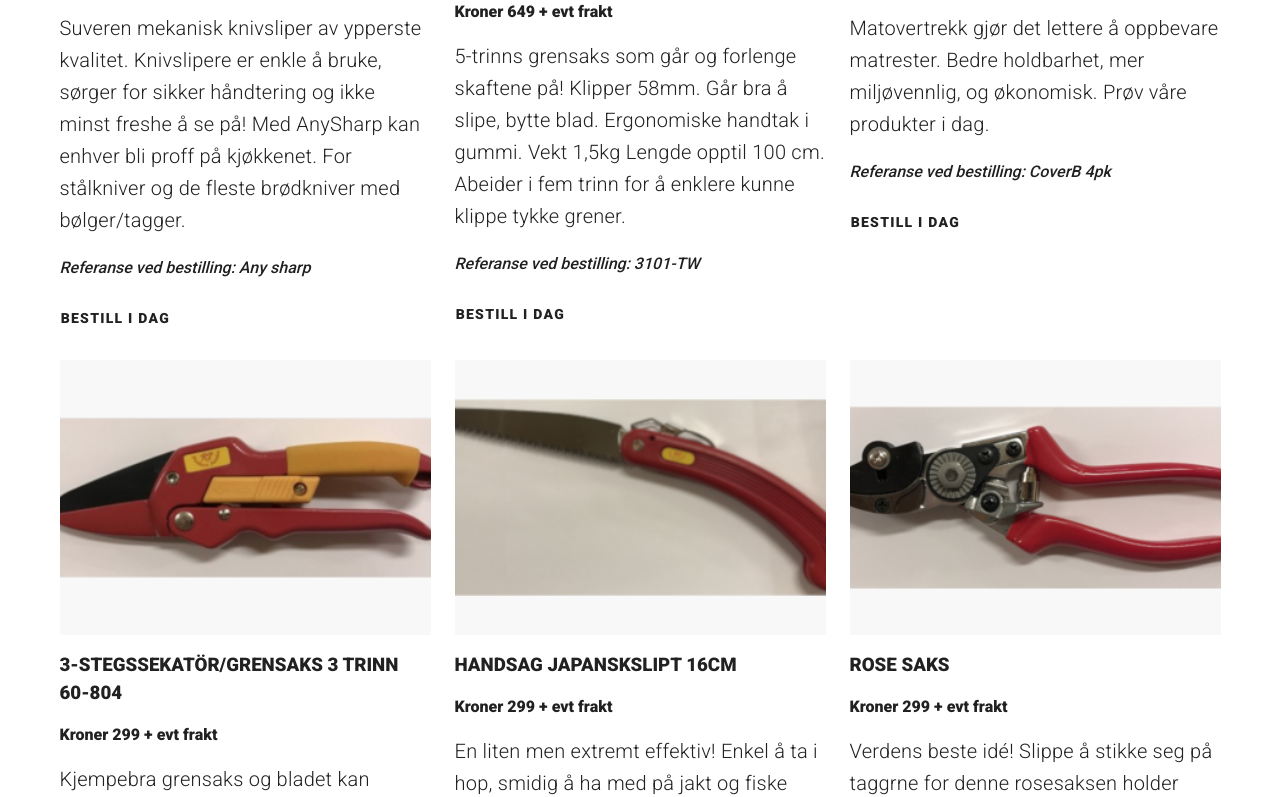
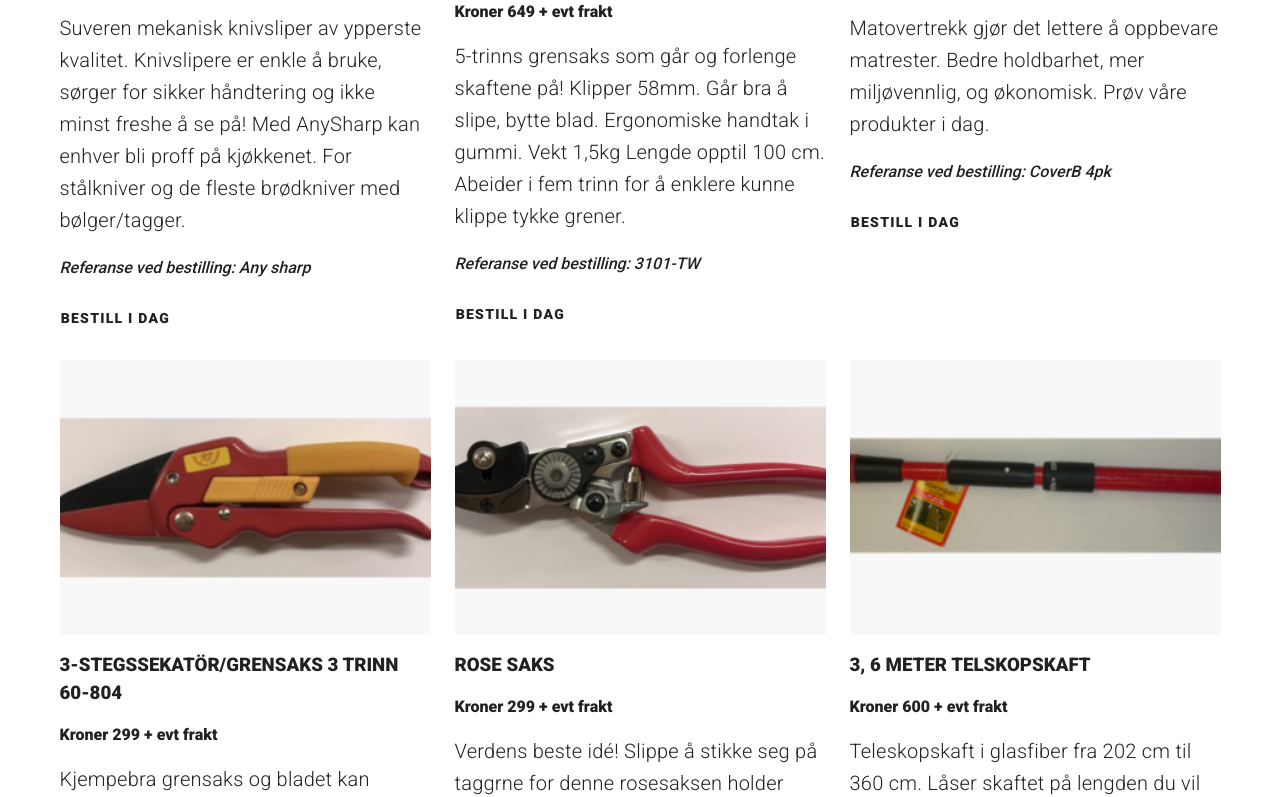
Before and after one commit to vedum-minishop/vedum-hjemmeside, a Nuxt app: page / in a window 1280 px wide. Shown: the part 2847-3644 px from the top of the page. Built offline with nearby package versions, Linux system fonts and the light colour scheme.

Commit message:
feat: further updates of price and products

```diff
--- a/assets/data/products.js
+++ b/assets/data/products.js
@@ -34,15 +34,6 @@ export const products = [
     reference: '60-804',
     text:
     "Kjempebra grensaks og bladet kan skiftes ut når det er utslitt. Våre bestselgende grensakser! Kan kutte opp til 24 mm. Grensaksen er i metall. Har en utvesksling som fordeler kraften på opptil tre trinn ut i fra hvor tykk grenen er. Før å klippe tynne grener i ett klipp benyttes toppen på grensaksen. Bladet kan slipes eller byttes når den er slitt."
-  },
-  {
-    id: 'produkt-5',
-    src: "/images/produkt-5-japanskslipt-handsag.png",
-    title: "Handsag Japanskslipt 16cm",
-    price: 299,
-    reference: 'Handsag 16cm',
-    text:
-    "En liten men extremt effektiv! Enkel å ta i hop, smidig å ha med på jakt og fiske eller når man skal klatre i tre."
   },
   {
     id: 'produkt-6',
@@ -165,7 +156,7 @@ export const products = [
     id: 'produkt-19',
     src: "/images/produkt-19-japansk-handsag.png",
     title: "Japanslipad handsåg 20cm",
-    price: 249,
+    price: 299,
     reference: 'Handsag 20cm',
     text:
       "En liten men extremt effektiv japanslipad handsåg! Går enkelt att vika ihop och smidig att ha med på jakt och fiske eller när man ska klättra i träd. Går att byta blad. Längd 20 cm klinga."
```
